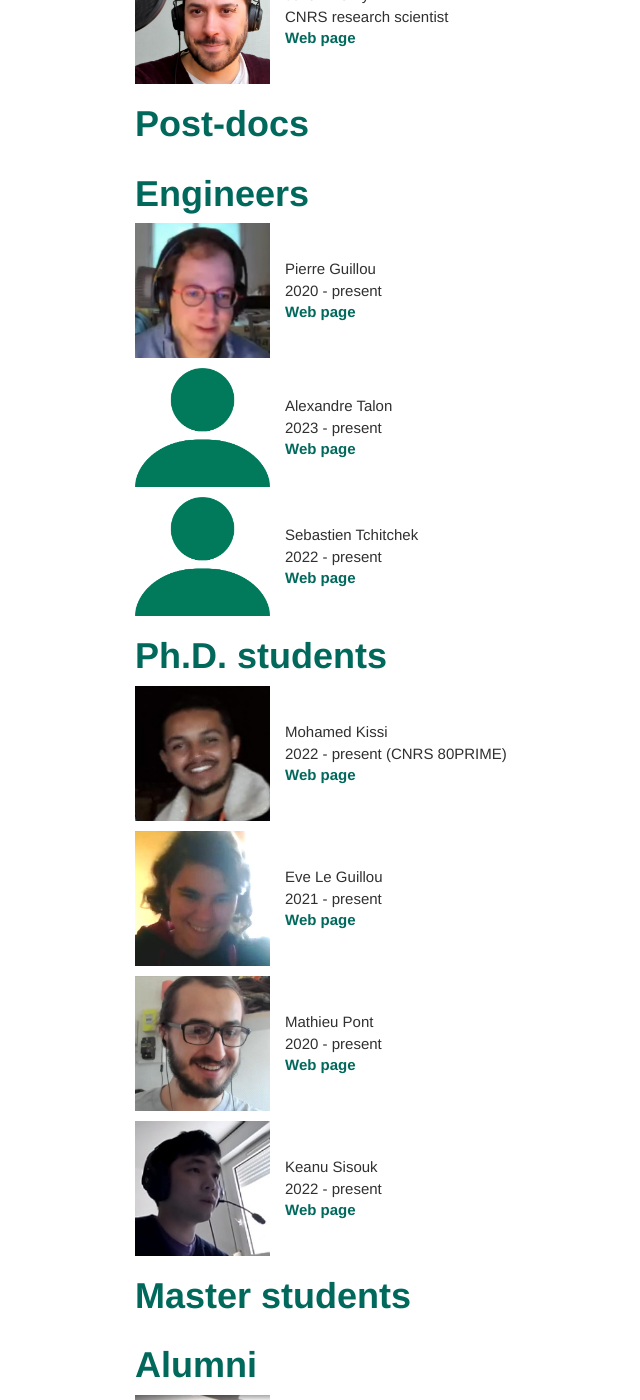
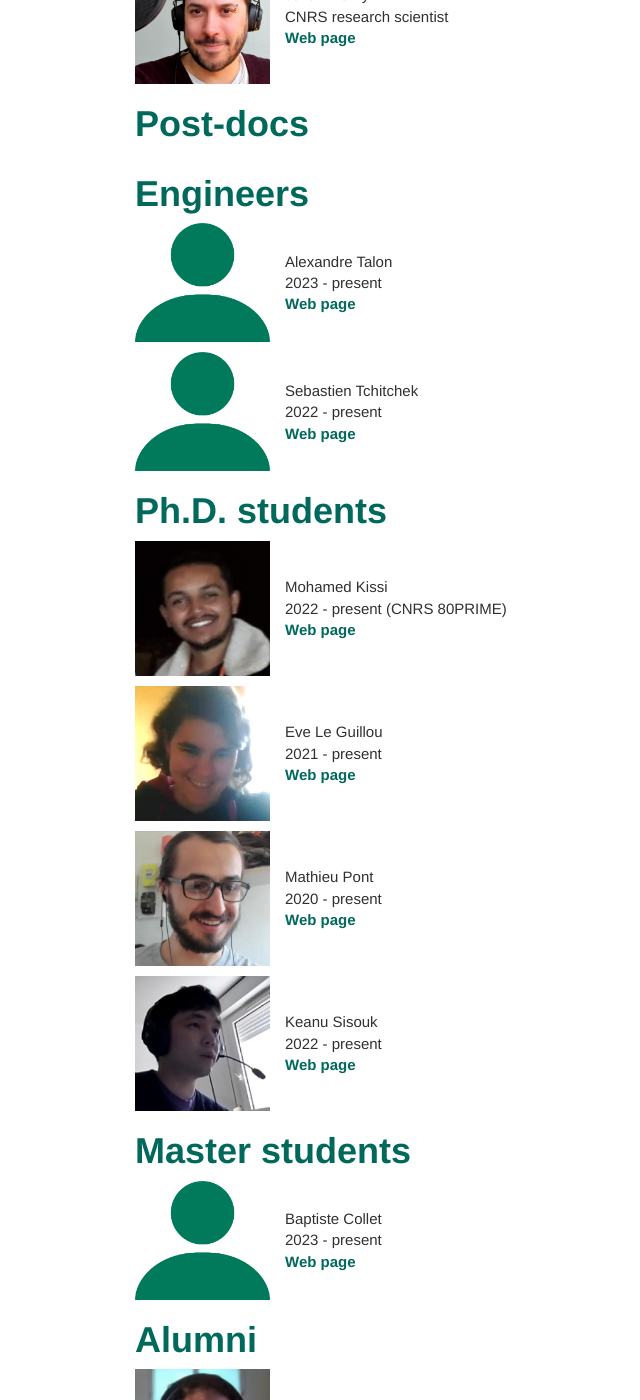
Before and after one commit to erc-tori/erc-tori.github.io, a Jekyll site: the page built from team.md, in a window 1280 px wide and 1400 px high, scrolled down 704 px. Shown: the whole window, without its empty margins (130-770 px from the left). Built offline with Jekyll 4.4.1, drawn with Linux system fonts in a browser that asks for light colours; some of the changed text lies outside the part shown.

Commit message:
team update

```diff
--- a/team.md
+++ b/team.md
@@ -36,21 +36,7 @@
 # Engineers
 
 <table>
-  <tr>
-    <td width="20%">
-      <img width="90%" src="/img/guillou2021.jpg">
-    </td>
 
-<!--     <td width="10px" /> -->
-
-    <td>
-      Pierre Guillou<br>
-      2020 - present<br>
-      <a href="https://pierre.guillou.net/" target="new">Web page</a>
-    </td>
-  </tr>
-
-    <tr height="10px" />
 
   <tr>
     <td width="20%">
@@ -155,11 +141,40 @@
 
 # Master students
 <table>
+<tr>
+    <td width="20%">
+      <img width="90%" src="/img/faceGreen.png">
+    </td>
+
+<!--     <td width="10px" /> -->
+
+    <td>
+      Baptiste Collet<br>
+      2023 - present<br>
+      <a href="https://www.lip6.fr/recherche/team_membres.php?acronyme=APR"
+target="new">Web page</a>
+    </td>
+  </tr>
 </table>
 
 # Alumni
 <table>
 
+  <tr>
+    <td width="20%">
+      <img width="90%" src="/img/guillou2021.jpg">
+    </td>
+
+<!--     <td width="10px" /> -->
+
+    <td>
+      Pierre Guillou<br>
+      2020 - 2023<br>
+      <a href="https://pierre.guillou.net/" target="new">Web page</a>
+    </td>
+  </tr>
+
+    <tr height="10px" />
 
 
     <tr>
```
